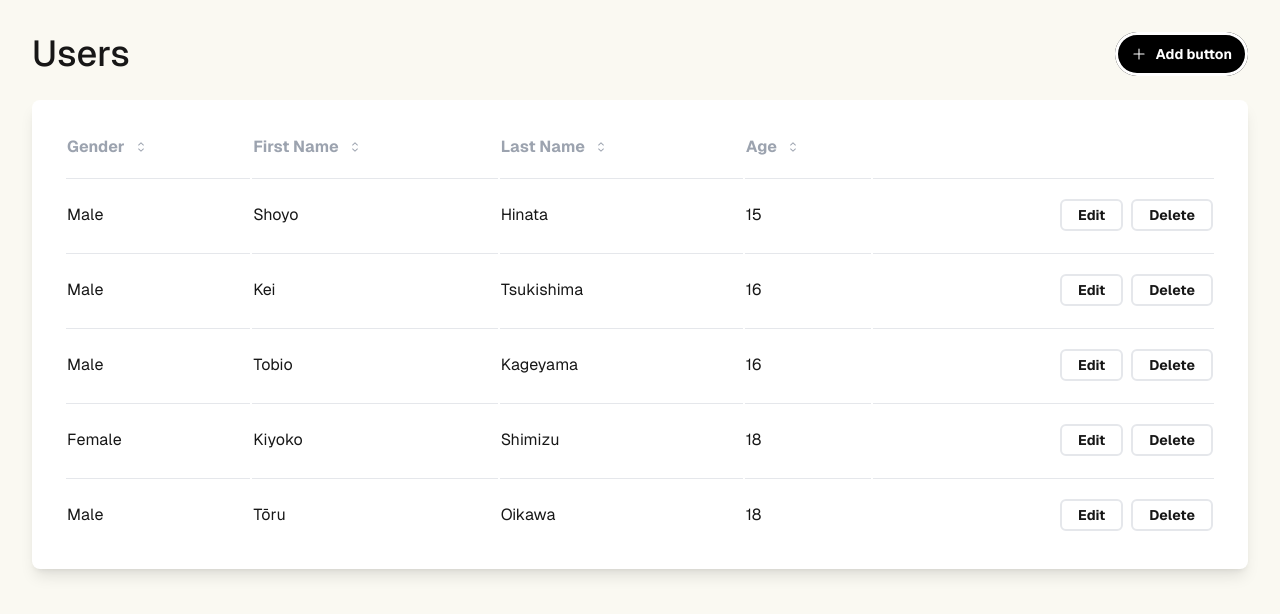
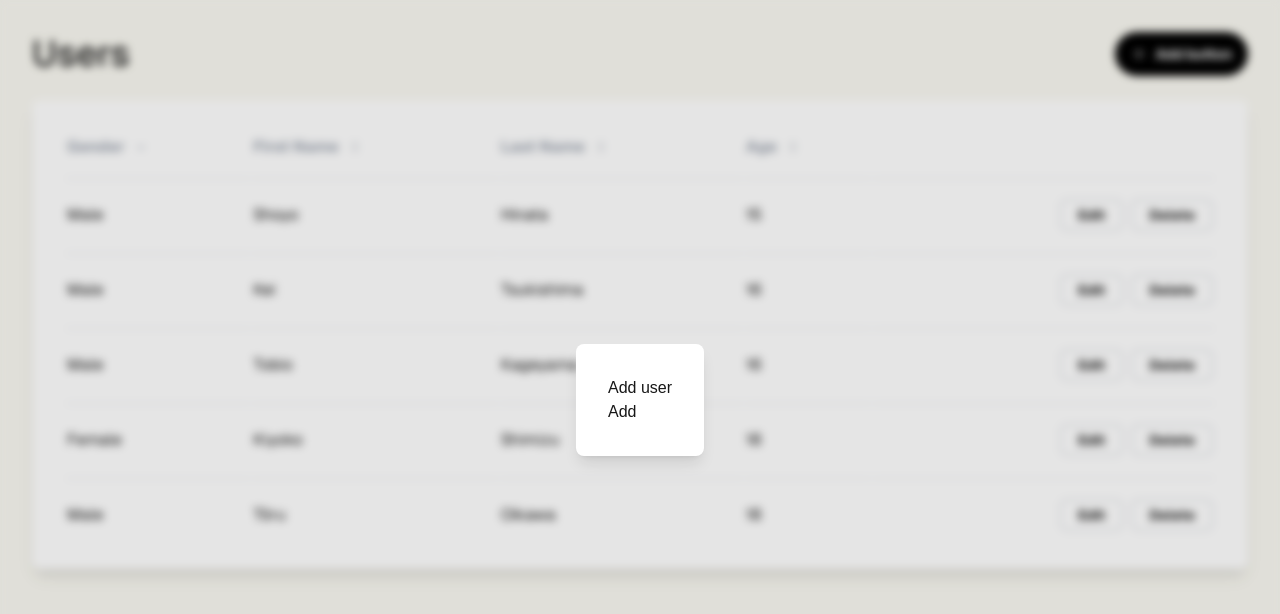
Before and after one commit to eldroan/bookkeping-frontend, a Next.js app: page / in a window 1280 px wide. Both pictures are taken after a click on the button "Add button". Shown: the top 614 px of the page. Built offline with nearby package versions, Linux system fonts and the light colour scheme.

Commit message:
Added inital dialog scaffolding using radix to save time

```diff
--- a/package.json
+++ b/package.json
@@ -10,6 +10,7 @@
     "test": "jest"
   },
   "dependencies": {
+    "@radix-ui/react-dialog": "^1.1.1",
     "@radix-ui/react-icons": "^1.3.0",
     "@tanstack/react-query": "^5.56.2",
     "axios": "^1.7.7",
--- a/src/pages/index.tsx
+++ b/src/pages/index.tsx
@@ -4,14 +4,16 @@ import localFont from "next/font/local";
 import { users as initialUsers } from "./api/users";
 import { useQuery } from "@tanstack/react-query";
 import axios from "axios";
-// import { UserTable } from "@/components/usertable";
+import * as Dialog from "@radix-ui/react-dialog";
+
 import {
   CaretDownIcon,
   CaretSortIcon,
   CaretUpIcon,
   PlusIcon,
 } from "@radix-ui/react-icons";
-import { useState } from "react";
+import { ReactNode, useState } from "react";
+import { getUrl } from "@/utils/geturl";
 
 const geistSans = localFont({
   src: "./fonts/GeistVF.woff",
@@ -29,13 +31,11 @@ export const getServerSideProps = (async () => {
   return { props: { ssrUsers: initialUsers } };
 }) satisfies GetServerSideProps<{ ssrUsers: User[] }>;
 
-const getUrl = () =>
-  typeof window !== "undefined" ? window.location.origin : "";
-
 export default function Home({
   ssrUsers,
 }: InferGetServerSidePropsType<typeof getServerSideProps>) {
-  const [sortBy, setSortBy] = useState({ key: "none", ascending: false });
+  const columns = ["Gender", "First Name", "Last Name", "Age"];
+  const [sortBy, setSortBy] = useState({ key: columns[0], ascending: false });
   // TODO: Add isLoading and general spinner for ssr data failure
   const { data: users } = useQuery({
     queryKey: ["/api/users"],
@@ -44,16 +44,7 @@ export default function Home({
     initialData: ssrUsers,
   });
 
-  // TODO: Refactor type id/key shouldn't ever get as undefined here but tc will complain otherwise
-  const handleDelete = (id: string | undefined) => {
-    if (id == undefined) return;
-    console.log("delete", id);
-  };
-  const handleEdit = (id: string | undefined) => {
-    if (id == undefined) return;
-    console.log("edit", id);
-  };
-  const handleSort = (key: string | undefined) => {
+  const handleSort = (key: string) => {
     if (key == undefined) return;
     setSortBy((prevSortBy) => ({
       key,
@@ -67,16 +58,18 @@ export default function Home({
     >
       <div className="flex justify-between items-center">
         <h1 className="font-medium text-4xl">Users</h1>
-        <button className="flex items-center bg-black text-white gap-2 py-3 px-4 rounded-full hover:shadow-xl focus:ring focus:ring-inset focus:ring-white">
-          <PlusIcon width="16" height="16" />
-          <p className="text-sm font-bold">Add button</p>
-        </button>
+        <UserDialog>
+          <Dialog.Trigger className="flex items-center bg-black text-white gap-2 py-3 px-4 rounded-full hover:shadow-xl focus:ring focus:ring-inset focus:ring-white">
+            <PlusIcon width="16" height="16" />
+            <p className="text-sm font-bold">Add button</p>
+          </Dialog.Trigger>
+        </UserDialog>
       </div>
       {users && (
         <table className="bg-white shadow-lg rounded-lg border-separate px-8 py-4 table-fixed">
           <thead>
             <tr>
-              {["Gender", "First Name", "Last Name", "Age"].map((wording) => (
+              {columns.map((wording) => (
                 <th key={wording}>
                   <button
                     className="flex items-center gap-2 w-full text-left py-4"
@@ -112,24 +105,23 @@ export default function Home({
           <tbody>
             {users.map((u) => (
               <tr key={u.id} className="hover:bg-gray-50 capitalize">
+                {/* TODO: This border has gaps between rows that look bad on hover */}
                 <td className="border-t py-5">{u.gender}</td>
                 <td className="border-t py-5">{u.firstName}</td>
                 <td className="border-t py-5">{u.lastName}</td>
                 <td className="border-t py-5">{u.age}</td>
                 <td className="border-t py-5">
                   <div className="flex justify-end gap-2">
-                    <button
-                      className="font-bold border-2 py-1 px-4 text-sm rounded-md"
-                      onClick={() => handleEdit(u.id)}
-                    >
-                      Edit
-                    </button>
-                    <button
-                      className="font-bold border-2 py-1 px-4 text-sm rounded-md"
-                      onClick={() => handleDelete(u.id)}
-                    >
-                      Delete
-                    </button>
+                    <UserDialog user={u}>
+                      <Dialog.Trigger className="font-bold border-2 py-1 px-4 text-sm rounded-md">
+                        Edit
+                      </Dialog.Trigger>
+                    </UserDialog>
+                    <DeleteUserDialog>
+                      <Dialog.Trigger className="font-bold border-2 py-1 px-4 text-sm rounded-md">
+                        Delete
+                      </Dialog.Trigger>
+                    </DeleteUserDialog>
                   </div>
                 </td>
               </tr>
@@ -140,3 +132,39 @@ export default function Home({
     </div>
   );
 }
+
+function UserDialog({ user, children }: { user?: User; children: ReactNode }) {
+  const title = user !== undefined ? "Edit user" : "Add user";
+  const cta = user !== undefined ? "Save" : "Add";
+  return (
+    <Dialog.Root>
+      {children}
+      <Dialog.Portal>
+        <Dialog.Overlay className="fixed inset-0 backdrop-blur-sm bg-black/10" />
+        <Dialog.Content className="fixed top-1/2 left-1/2 -translate-x-1/2 -translate-y-1/2 bg-white p-8 shadow-lg rounded-lg">
+          {/* <div className="bg-white flex flex-col"> */}
+
+          <p>{title}</p>
+          <p>{cta}</p>
+          {/* </div> */}
+        </Dialog.Content>
+      </Dialog.Portal>
+    </Dialog.Root>
+  );
+}
+
+function DeleteUserDialog({ children }: { children: ReactNode }) {
+  return (
+    <Dialog.Root>
+      {children}
+      <Dialog.Portal>
+        <Dialog.Overlay className="fixed inset-0 backdrop-blur-sm bg-black/10" />
+        <Dialog.Content className="fixed top-1/2 left-1/2 -translate-x-1/2 -translate-y-1/2 bg-white p-8 shadow-lg rounded-lg">
+          {/* <div className="bg-white flex flex-col"> */}
+
+          <p>Delete user</p>
+        </Dialog.Content>
+      </Dialog.Portal>
+    </Dialog.Root>
+  );
+}
--- /dev/null
+++ b/src/utils/geturl.ts
@@ -0,0 +1,3 @@
+export function getUrl() {
+  return typeof window !== "undefined" ? window.location.origin : "";
+}
```
Also changed, not shown: 1 other file (tests, documents, lock files or other folders).
